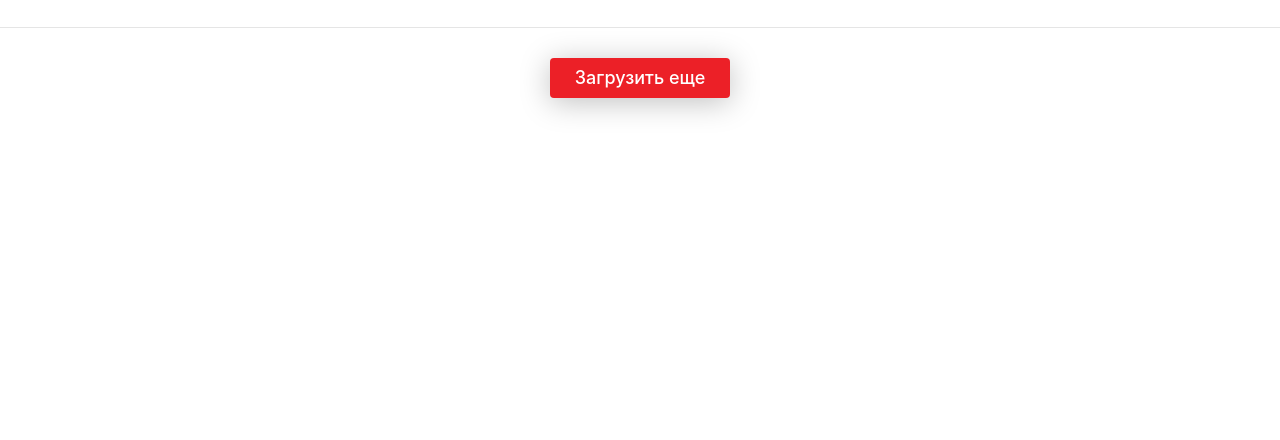
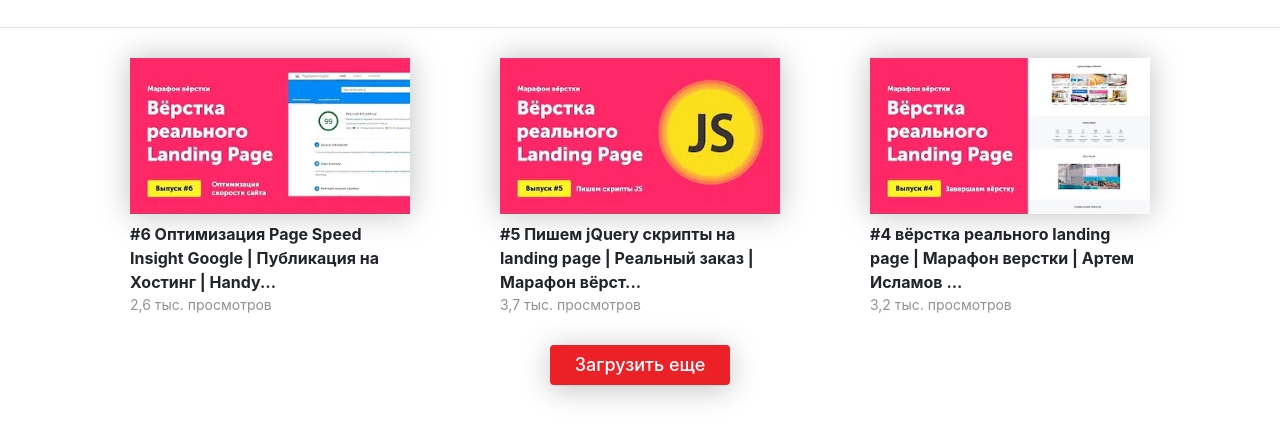
Before and after one commit to chrisryana/youtube_api, a plain HTML site: page index.html in a window 1280 px wide. Shown: the part 84-524 px from the top of the page. Drawn offline with nearby package versions, Linux system fonts and the light colour scheme.

Commit message:
add slice title

```diff
--- a/index.html
+++ b/index.html
@@ -48,7 +48,7 @@
         <div class="videos">
             <div class="container">
                 <div class="videos__wrapper">
-                    <!-- <a data-url="AiiSFdsuEjo" href="#" class="videos__item">
+                    <a data-url="AiiSFdsuEjo" href="#" class="videos__item">
                         <img src="img/thumb.webp" alt="thumb">
                         <div class="videos__item-descr">
                             #6 Оптимизация Page Speed Insight Google | Публикация на Хостинг | HandyHost | Марафон вёрстки
@@ -72,7 +72,7 @@
                         <div class="videos__item-views">
                             3,2 тыс. просмотров
                         </div>
-                    </a> -->
+                    </a>
 
                     <button class="more">Загрузить еще</button>
                 </div>
--- a/js/script.js
+++ b/js/script.js
@@ -98,4 +98,19 @@ more.addEventListener('click', () => {
       card.classList.remove('videos__item-active');
     }, 10);
   }
+  sliceTitle('.videos__item-descr', 100);
 });
+
+function sliceTitle(selector, count) {
+  document.querySelectorAll('.videos__item-descr').forEach(item => {
+    item.textContent.trim();
+    if (item.textContent.length < count) {
+      return;
+    } else {
+      const str = item.textContent.slice(0, count + 1) + '...';
+      item.textContent = str;
+    }
+  })
+}
+
+sliceTitle('.videos__item-descr', 100);
```
